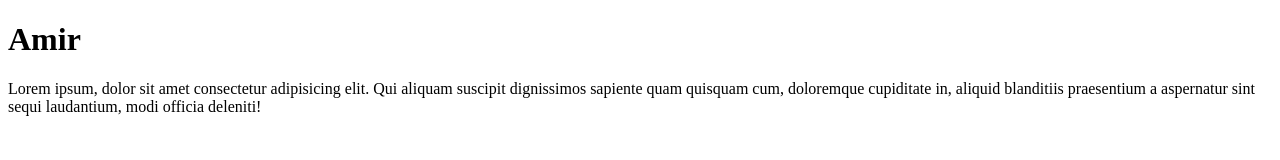
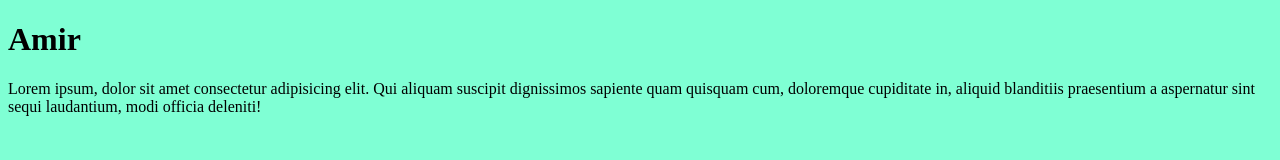
Before and after one commit to amirhussain66/html-css, a plain HTML site: page index.html in a window 1280 px wide. Drawn offline with Linux system fonts and the light colour scheme.

Commit message:
body color added

```diff
--- a/index.html
+++ b/index.html
@@ -5,6 +5,7 @@
     <meta charset="UTF-8">
     <meta name="viewport" content="width=device-width, initial-scale=1.0">
     <title>Document</title>
+    <link rel="stylesheet" href="style.css">
 </head>
 
 <body>
--- a/style.css
+++ b/style.css
@@ -0,0 +1,3 @@
+body{
+    background-color: aquamarine;
+}
```
